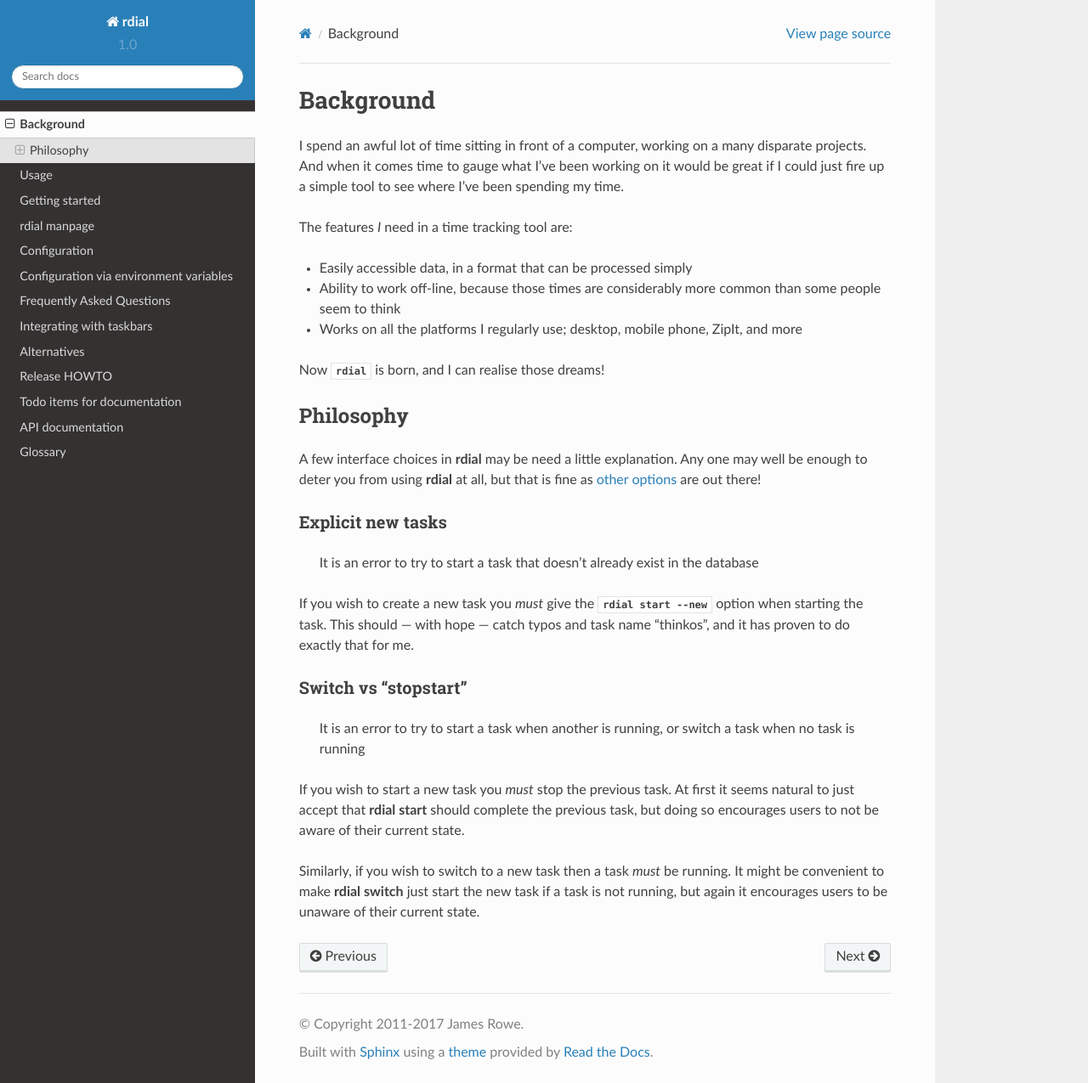
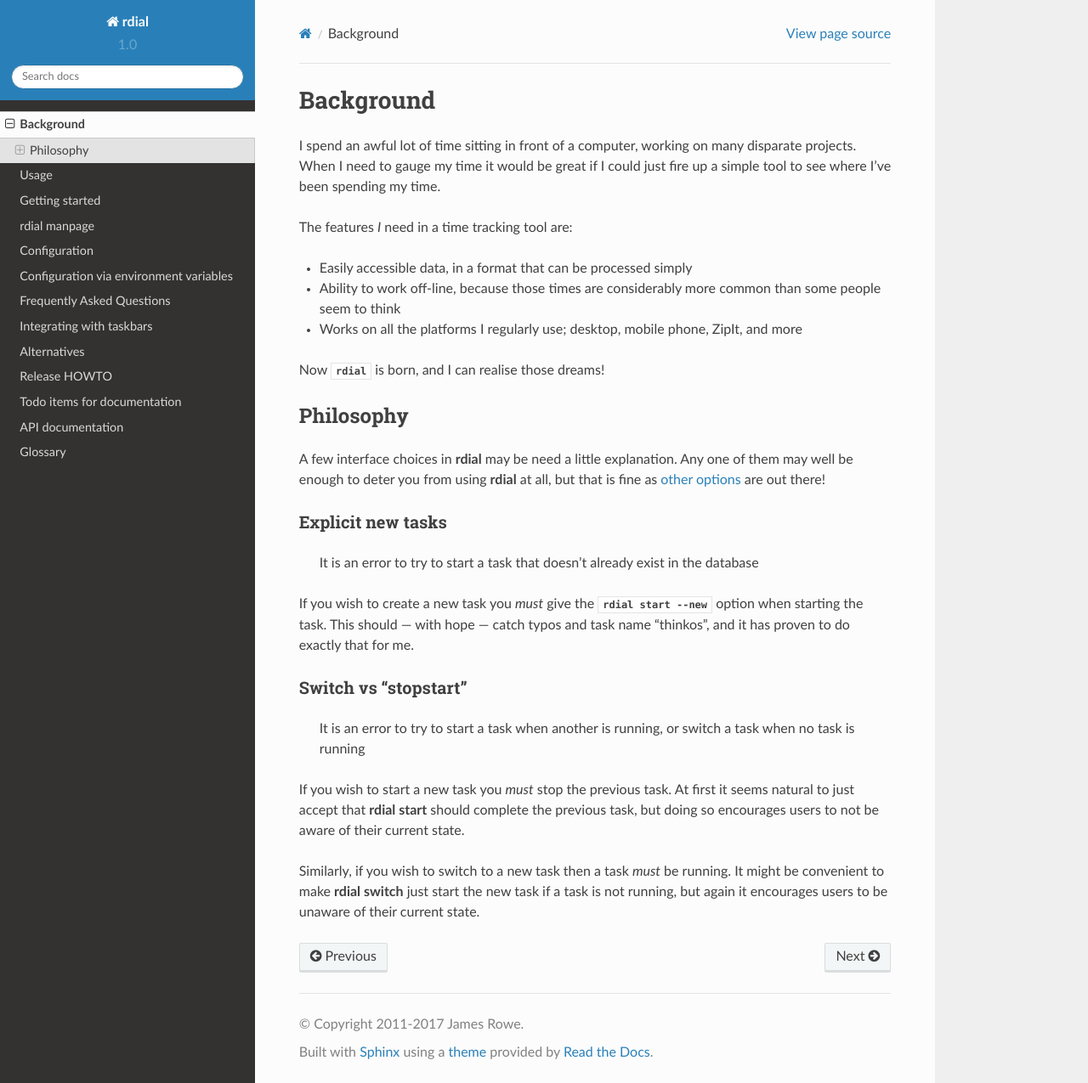
Before and after one commit to JNRowe/rdial, a Sphinx documentation site: the page built from doc/background.rst, in a window 1280 px wide and 1275 px high. Shown: the whole window at 85% size. Built offline with Sphinx 7.4.7 and the Read the Docs theme 2.0.0, drawn with Linux system fonts in a browser that asks for light colours.

Commit message:
[QA] Minor grammar fixes in background doc

```diff
--- a/doc/background.rst
+++ b/doc/background.rst
@@ -1,10 +1,9 @@
 Background
 ==========
 
-I spend an awful lot of time sitting in front of a computer, working on a many
-disparate projects.  And when it comes time to gauge what I’ve been working on
-it would be great if I could just fire up a simple tool to see where I’ve been
-spending my time.
+I spend an awful lot of time sitting in front of a computer, working on many
+disparate projects.  When I need to gauge my time it would be great if I could
+just fire up a simple tool to see where I’ve been spending my time.
 
 The features *I* need in a time tracking tool are:
 
@@ -20,8 +19,8 @@ Philosophy
 ----------
 
 A few interface choices in :program:`rdial` may be need a little explanation.
-Any one may well be enough to deter you from using :program:`rdial` at all, but
-that is fine as :doc:`other options <alternatives>` are out there!
+Any one of them may well be enough to deter you from using :program:`rdial` at
+all, but that is fine as :doc:`other options <alternatives>` are out there!
 
 Explicit new tasks
 ~~~~~~~~~~~~~~~~~~
```
